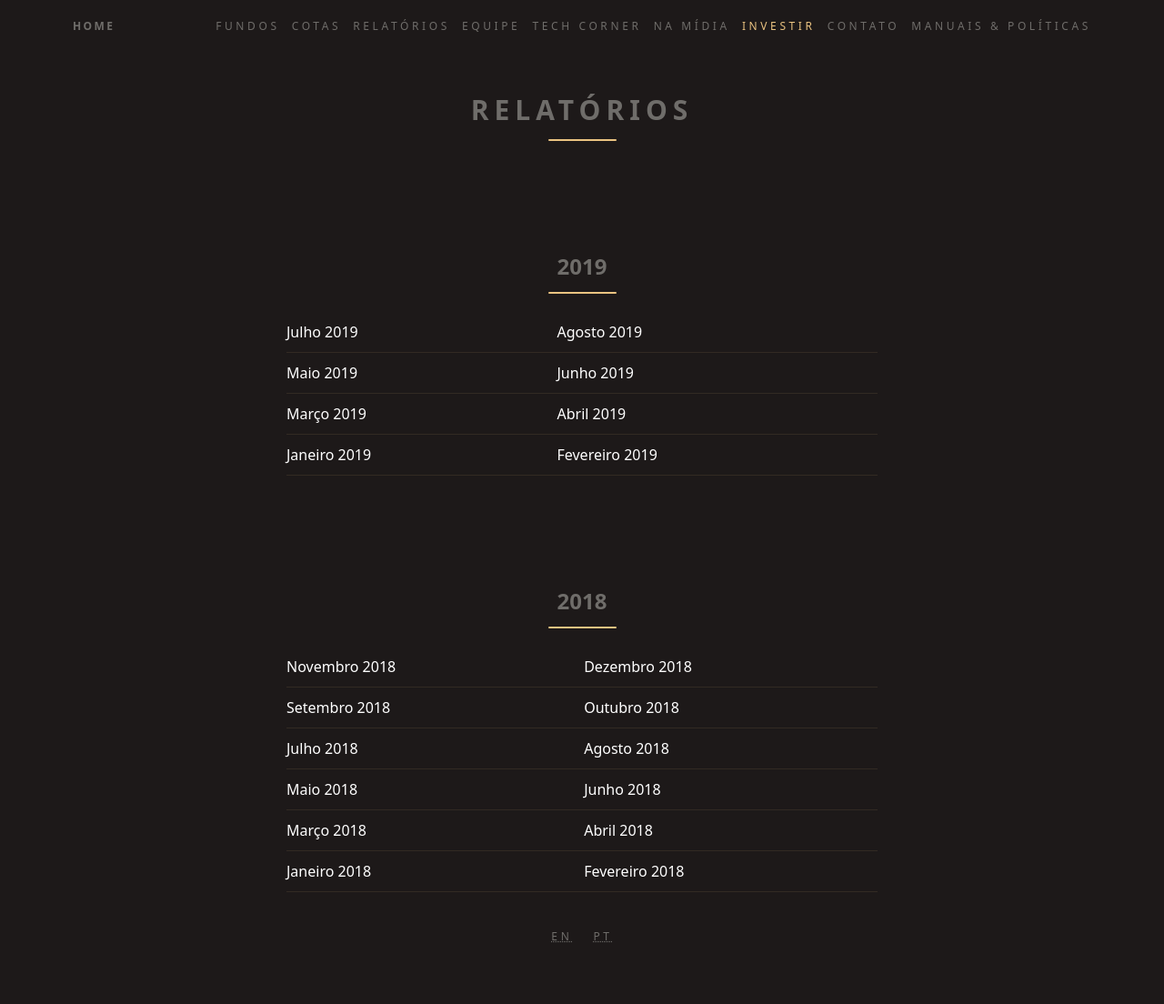
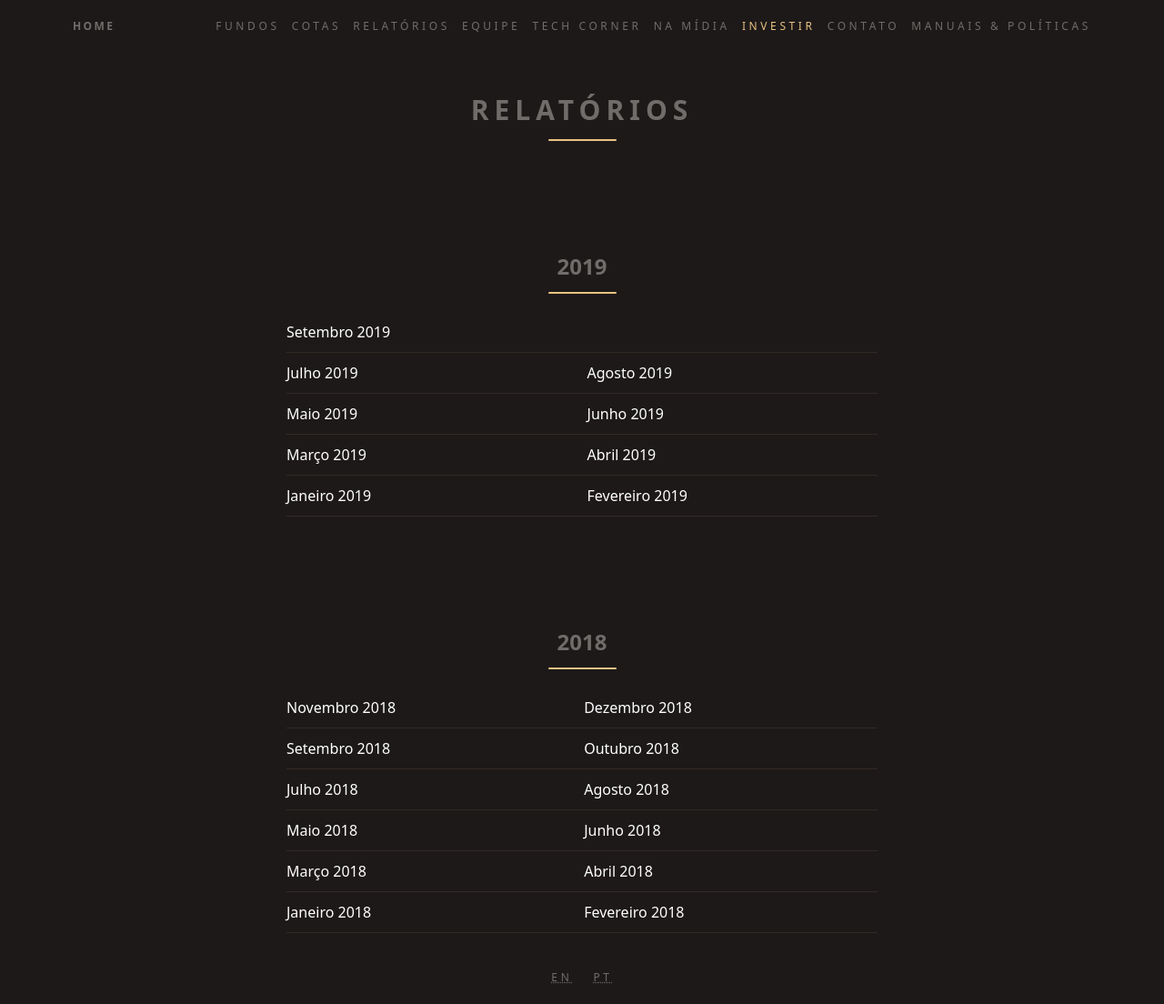
Before and after one commit to ateliedetemas/blpcrypto, a Jekyll site: the page built from _pages/relatorios.md, in a window 1280 px wide. Shown: the whole page at 91% size. Built offline with Jekyll 4.4.1, drawn with Linux system fonts in a browser that asks for light colours; before the commit the page ends 1059 px from its top, so only the background shows below that.

Commit message:
Update relatorios.md

```diff
--- a/_pages/relatorios.md
+++ b/_pages/relatorios.md
@@ -6,6 +6,7 @@ title: Relatórios
 
 ## 2019
 
+[Setembro 2019]({{ '/assets/documents/relatorios/2019/09p.pdf' | absolute_url }}) |
 [Julho 2019]({{ '/assets/documents/relatorios/2019/07.pdf' | absolute_url }}) | [Agosto 2019]({{ '/assets/documents/relatorios/2019/08p.pdf' | absolute_url }})
 [Maio 2019]({{ '/assets/documents/relatorios/2019/05.pdf' | absolute_url }}) | [Junho 2019]({{ '/assets/documents/relatorios/2019/06.pdf' | absolute_url }})
 [Março 2019]({{ '/assets/documents/relatorios/2019/03.pdf' | absolute_url }}) | [Abril 2019]({{ '/assets/documents/relatorios/2019/04.pdf' | absolute_url }})
```
